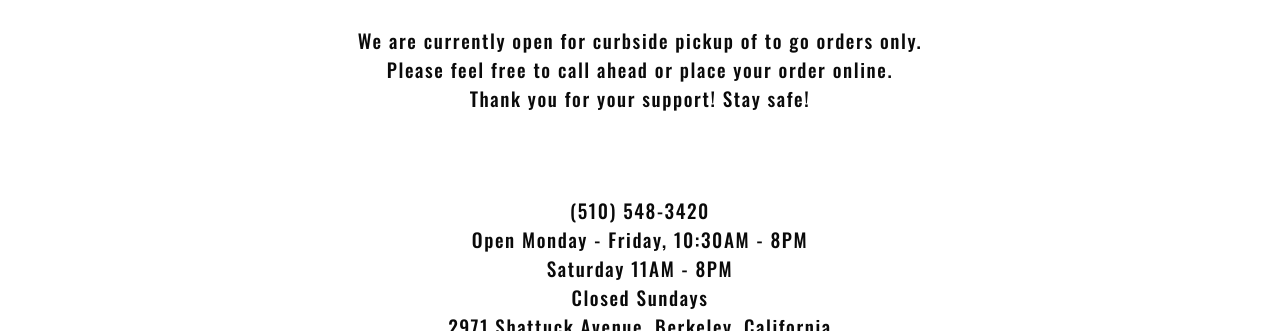
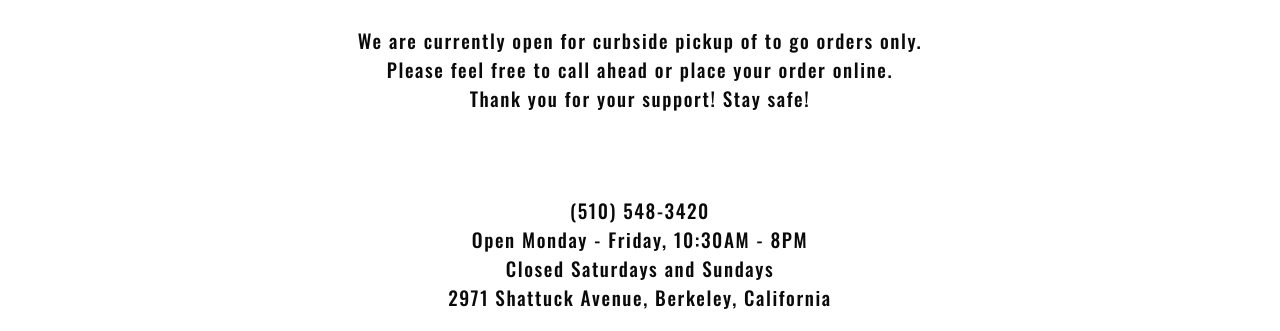
Before and after one commit to Chris-Wong-1/la-familia, a Gatsby site: page / in a window 1280 px wide. Shown: the part 469-800 px from the top of the page. Built offline with nearby package versions, Linux system fonts and the light colour scheme; Gatsby itself is replaced by a stand-in of ours; a web font is replaced by a local one.

Commit message:
Closed Saturday

```diff
--- a/src/components/Footer.js
+++ b/src/components/Footer.js
@@ -21,8 +21,7 @@ export default function Footer() {
         <a style={phoneNumber} href="tel:1-510-548-3420">(510) 548-3420</a>
       </div>
       <div>Open Monday - Friday, 10:30AM - 8PM</div>
-      <div>Saturday 11AM - 8PM</div>
-      <div>Closed Sundays</div>
+      <div>Closed Saturdays and Sundays</div>
       <div>2971 Shattuck Avenue, Berkeley, California</div>
     </div>
   )
```
